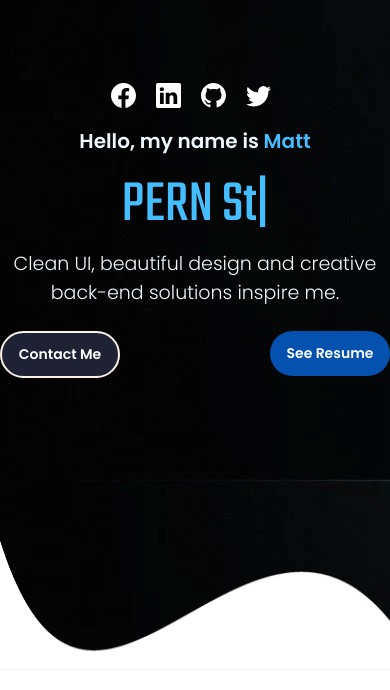
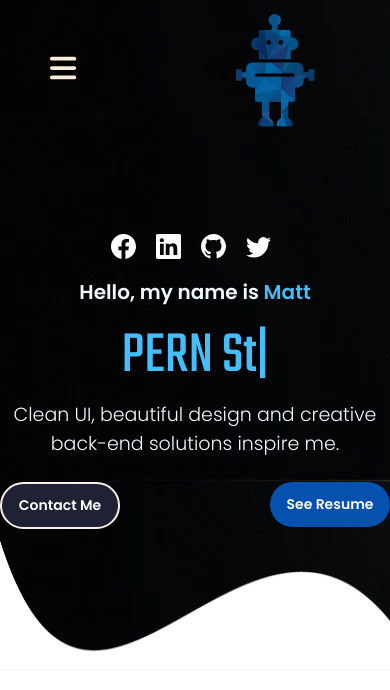
Before and after one commit to Matt-Chisholm/RESP-REACT, a React (Create React App) app: page / in a window 390 px wide. Shown: the top 690 px of the page. Built offline with nearby package versions, Linux system fonts and the light colour scheme; a web font is replaced by a local one.

Commit message:
header responsiveness

```diff
--- a/src/PortfolioContainer/Home/Header/Header.css
+++ b/src/PortfolioContainer/Home/Header/Header.css
@@ -0,0 +1,108 @@
+.header-container {
+    display: flex;
+    justify-content: center;
+    height: 140px;
+    color: var(--white);
+}
+
+.header-parent {
+    display: flex;
+    align-items: center;
+    justify-content: space-between;
+    height: 100%;
+    width: 70%;
+    color: antiquewhite;
+}
+
+.header-logo {
+    font-size: 50px;
+    font-family: "Poppins ExtraBold";
+    color: antiquewhite;
+}
+
+.robo {
+    width: 3em;
+}
+
+.header-options {
+    display: flex;
+    align-items: center;
+}
+
+.header-option {
+    font-size: 16px;
+    cursor: pointer;
+    font-weight: 600;
+}
+
+.header-hamburger {
+    display: none;
+    color: antiquewhite;
+}
+
+.header-option-separator {
+    margin: 0 50px 0 0;
+    color: antiquewhite;
+}
+
+.selected-header-option {
+    color: #00a4ea;
+}
+
+@media only screen and (max-width: 1110px) {
+    .header-parent {
+        width: 80%;
+
+    }
+}
+
+@media only screen and (max-width: 970px) {
+    .header-hamburger {
+        display: block;
+    }
+
+    .header-parent {
+        width: 100%;
+        padding: 0 40px;
+        position: relative;
+    }
+
+    .header-options {
+        display: flex;
+        flex-direction: column;
+        position: absolute;
+        left: -100%;
+        top: 0px;
+        height: 100vh;
+        width: 100%;
+        justify-content: space-around;
+        background-color: #1f2235;
+        z-index: 1000;
+        opacity: 0.8;
+        transition: all 0.8s ease-out;
+    }
+
+    .header-option-separator {
+        margin: 0;
+    }
+
+    .selected-header-option {
+        color: antiquewhite;
+    }
+
+    .header-option {
+        color:antiquewhite;
+    }
+
+    .header-hamburger-bars {
+        font-size: 30px;
+        cursor: pointer;
+        margin: 0px 10px;
+        color:antiquewhite;
+    }
+
+    .show-hamburger-options {
+        left: 0;
+        opacity: 1;
+    }
+}
--- a/src/PortfolioContainer/Home/Header/Header.js
+++ b/src/PortfolioContainer/Home/Header/Header.js
@@ -4,7 +4,7 @@ import { totalScreens, getScreenIndex } from "../../../utilities/commonUtils";
 import ScrollService from "../../../utilities/ScrollService";
 import { faBars } from "@fortawesome/free-solid-svg-icons";
 import { FontAwesomeIcon } from "@fortawesome/react-fontawesome";
-import { useState } from "react";
+import robo from "../../../assets/robo.png";
 
 export default function Header() {
   const [selectedScreen, setSelectedScreen] = useState(0);
@@ -23,5 +23,61 @@ export default function Header() {
   let currentScreenSubscription =
     ScrollService.currentScreenBroadcaster.subscribe(updateCurrentScreen);
 
-  return <div></div>;
+  const getHeaderOptions = () => {
+    return totalScreens.map((screen, i) => (
+      <div
+        key={screen.screen_name}
+        className={getHeaderOptionsClass(i)}
+        onClick={() => switchScreen(i, screen)}>
+        <span>{screen.screen_name}</span>
+      </div>
+    ));
+  };
+
+  const getHeaderOptionsClass = (index) => {
+    let classes = "header-option";
+    if (index < totalScreens.length - 1) {
+      classes += "header-option-separator";
+    }
+    if (selectedScreen === index) {
+      classes += "selected-header-option";
+    }
+  };
+
+  const switchScreen = (index, screen) => {
+    let screenComponent = document.getElementById(screen.screen_name);
+    if (!screenComponent) {
+      return;
+    }
+    screenComponent.scrollIntoView({ behavior: "smooth" });
+    setSelectedScreen(index);
+    setShowHeaderOptions(false);
+  };
+
+  return (
+    <div>
+      <div
+        className='header-container'
+        onClick={() => setShowHeaderOptions(!showHeaderOptions)}>
+        <div className='header-parent'>
+          <div
+            className='header-hamburger'
+            onClick={() => setShowHeaderOptions(!showHeaderOptions)}>
+            <FontAwesomeIcon className='header-hamburger-bars' icon={faBars} />
+          </div>
+          <div className='header-logo'>
+            <img className='robo' src={robo} alt='robo logo' />
+          </div>
+          <div
+            className={
+              showHeaderOptions
+                ? "header-options show-hamburger-options"
+                : "header-options"
+            }>
+            {getHeaderOptions()}
+          </div>
+        </div>
+      </div>
+    </div>
+  );
 }
--- a/src/PortfolioContainer/Home/Home.js
+++ b/src/PortfolioContainer/Home/Home.js
@@ -2,10 +2,12 @@ import React from "react";
 import "./Home.css";
 import Profile from "./Profile/Profile";
 import Footer from "./Footer/Footer";
+import Header from "./Header/Header";
 
 export default function Home() {
   return (
     <div className='home-container'>
+      <Header />
       <Profile />
       <Footer />
     </div>
--- a/src/utilities/ScrollService.js
+++ b/src/utilities/ScrollService.js
@@ -27,7 +27,7 @@ export default class ScrollService {
     homeScreen.scrollIntoView({ behavior: "smooth" });
   };
 
-  isElementInView = (elem) => {
+  isElementInView = (elem, type) => {
     let rec = elem.getBoundingClientRect();
     let elementTop = rec.top;
     let elementBottom = rec.bottom;
```
Also changed, not shown: src/assets/robo.png (added).
